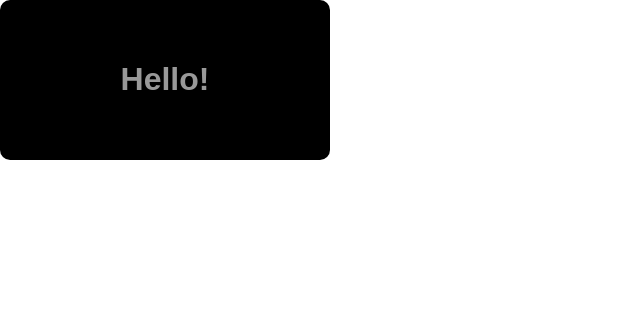
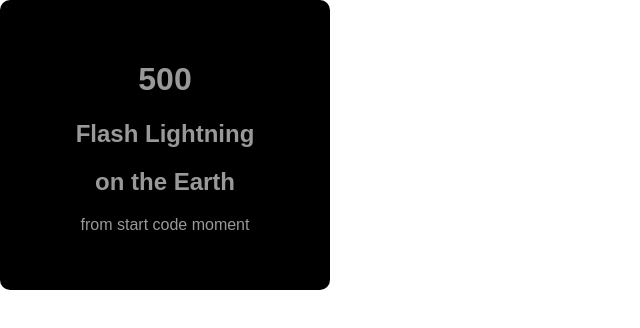
Before and after one commit to murziksasha/reactLearn, a React (Create React App) app in the folder my-app/: page / in a window 1280 px wide. Shown: the top 328 px of the page, without its empty margins (0-640 px from the left). Built offline with nearby package versions, Linux system fonts and the light colour scheme.

Commit message:
done flash strikes task

```diff
--- a/my-app/src/App.js
+++ b/my-app/src/App.js
@@ -11,20 +11,26 @@ class LightningCounter extends Component {
     this.state = {
       strikes: 0
     };
-    this.timerTick = this.timerTick.bind(this);
+    // this.timerTick = this.timerTick.bind(this);
   }
 
-  timerTick() {
-    this.setState(()=>({
+  componentDidMount(){
+    setInterval(this.timerTick, 1000);
+  }
 
-        strikes: this.state.strikes + 100
+  timerTick = ()=> {
+    this.setState((prevState)=>({
+
+        strikes: prevState.strikes + 100
 
     }))
+
+
   }
 
   render(){
     return (
-      <h1>Hello!</h1>
+      <h1>{this.state.strikes}</h1>
     )
   }
 }
@@ -43,6 +49,9 @@ class LightningCounterDisplay extends Component {
     return(
       <div style={divStyle}>
         <LightningCounter/>
+        <h2>Flash Lightning</h2>
+        <h2>on the Earth</h2>
+        <p>from start code moment</p>
       </div>
     )
   }
```
